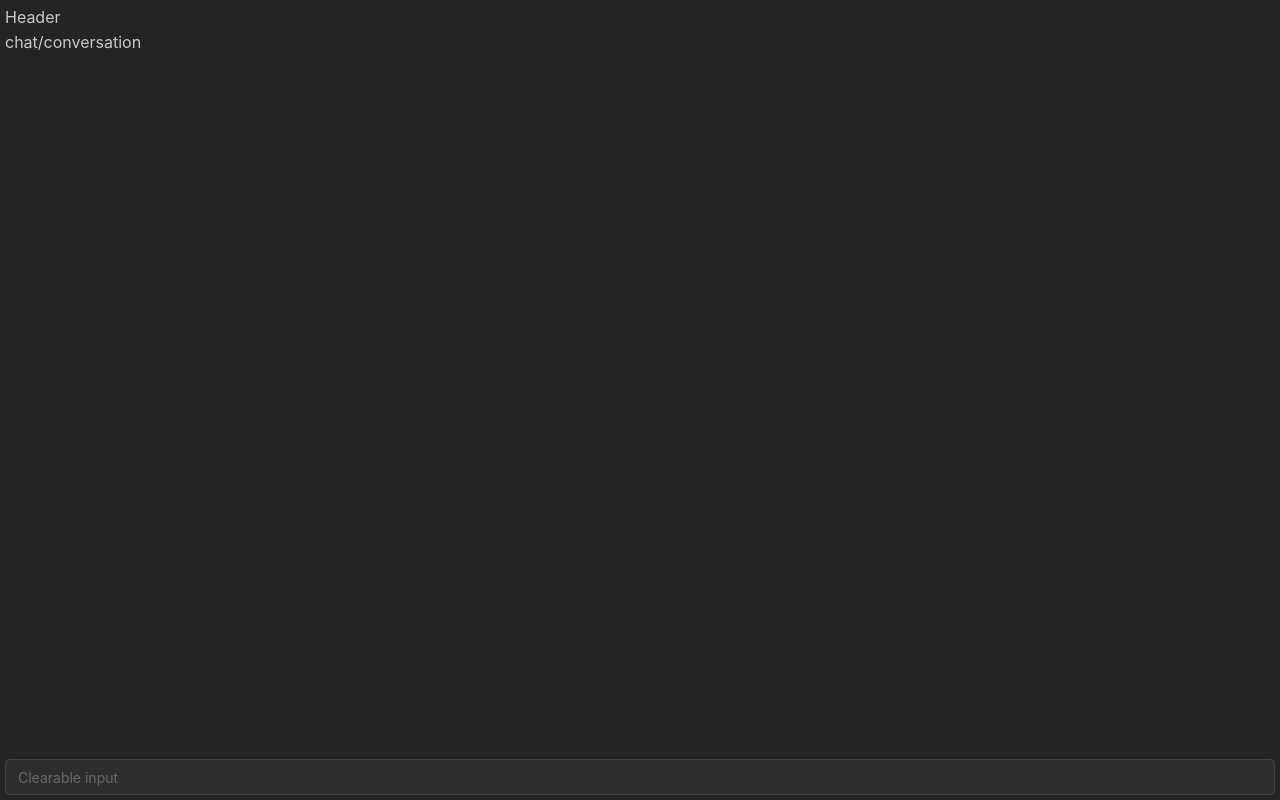
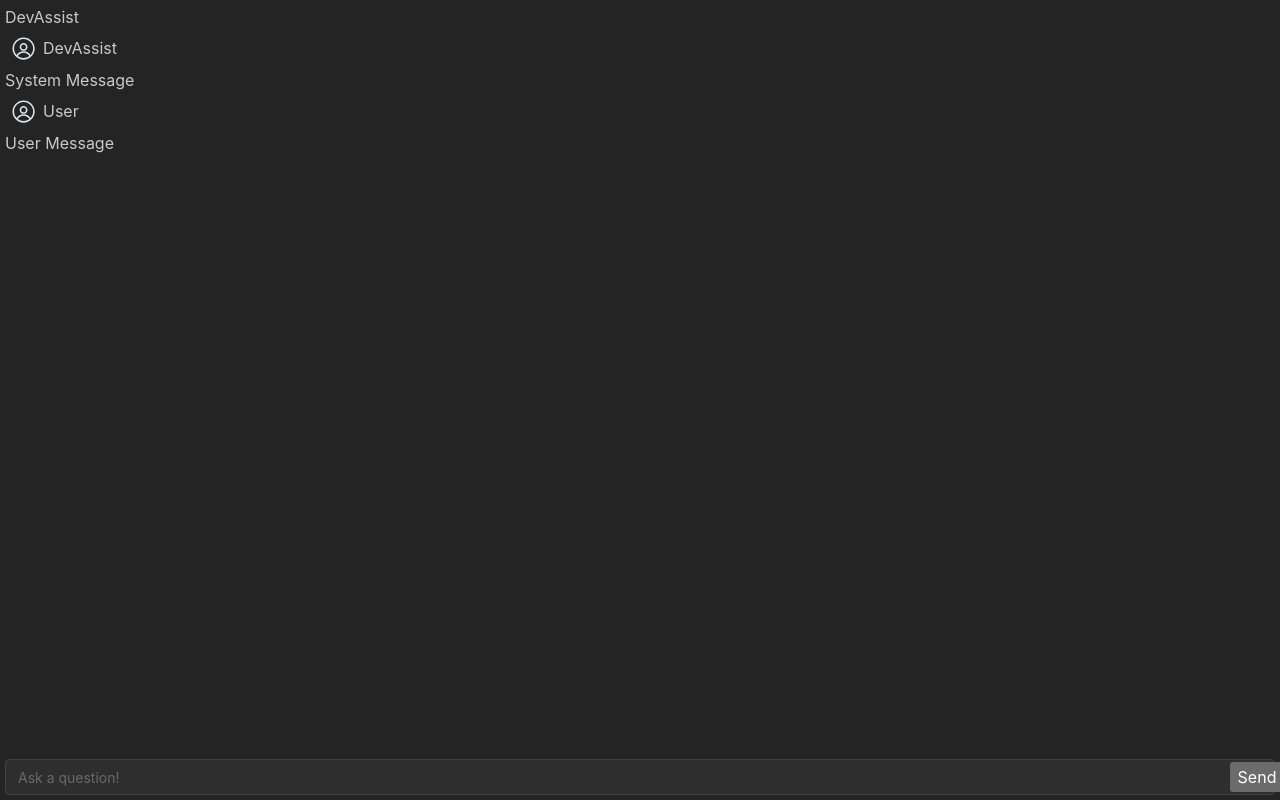
Before and after one commit to adithya1012/DevAssist_AI, a React (Create React App) app in the folder webview-ui/: page / in a window 1280 px wide. Built offline with nearby package versions, Linux system fonts and the light colour scheme.

Commit message:
Adds Header, ChatContainer, ChatInput, Layout, MessageContainer, SystemMessage, and UserMessage components

```diff
--- /dev/null
+++ b/webview-ui/src/components/Header.tsx
@@ -0,0 +1,9 @@
+const Header = () => {
+    return (
+        <div>
+            DevAssist
+        </div>
+    );
+}
+
+export default Header;
--- /dev/null
+++ b/webview-ui/src/components/chat/ChatContainer.tsx
@@ -0,0 +1,14 @@
+import SystemMessage from "./SystemMessage"
+import UserMessage from "./UserMessage"
+
+const ChatContainer = () => {
+    return (
+        // generate the chat container using the system message and user message components
+        <div>
+        <SystemMessage />
+        <UserMessage />
+        </div>
+    );
+}
+
+export default ChatContainer;
--- /dev/null
+++ b/webview-ui/src/components/chat/ChatInput.tsx
@@ -0,0 +1,24 @@
+import { TextInput } from "@mantine/core";
+import { useState } from "react";
+
+
+const ChatInput = () => {
+    const [value, setValue] = useState('');
+
+    return (
+        <TextInput
+        value={value}
+        mt="md"
+        onChange={(event) => setValue(event.currentTarget.value)}
+        rightSectionPointerEvents="all"
+        rightSection={
+            <button >
+              Send
+            </button>
+          }
+        placeholder="Ask a question!"
+      />
+    );
+}
+
+export default ChatInput;
--- a/webview-ui/src/components/chat/Layout.tsx
+++ b/webview-ui/src/components/chat/Layout.tsx
@@ -1,33 +1,17 @@
-import { Flex, Button, Input, CloseButton} from '@mantine/core';
-import { useDisclosure } from '@mantine/hooks';
-import { useState } from 'react';
+import Header from '../Header';
+import ChatContainer from './ChatContainer';
+import ChatInput from './ChatInput';
 
 
 
 const ChatLayout = () => {
-    const [value, setValue] = useState('');
     return (
         <div style={{padding:"5px", position:"fixed", top:0, left:0, right:0, bottom:0, display:"flex", flexDirection:"column", overflow:"hidden"}}>
-            <div>
-            Header
+            <Header />
+            <div style={{flexGrow:1, display:"flex"}}>
+                <ChatContainer />
             </div>
-            <div style={{flexGrow:1, display:"flex"}}>
-                chat/conversation
-            </div>
-            <div>
-            <Input
-        placeholder="Clearable input"
-        value={value}
-        onChange={(event) => setValue(event.currentTarget.value)}
-        rightSectionPointerEvents="all"
-        mt="md"
-        rightSection={
-          <button style={{ display: value ? undefined : 'none' }}>
-            Send
-          </button>
-        }
-      />
-            </div>
+            <ChatInput />
         </div>
       );
 };
--- /dev/null
+++ b/webview-ui/src/components/chat/MessageContainer.tsx
@@ -0,0 +1,15 @@
+import { Avatar, Container, Flex } from "@mantine/core";
+
+const MessageContainer = ({ children, isSystemMessage, ...props }: any) => {
+	return (
+		<Container p="0" m="0">
+			<Flex justify="flex-start" align="center">
+				<Avatar variant="transparent" radius="sm" size="md" src="" />
+				{isSystemMessage ? <span>DevAssist</span> : <span>User</span>}
+			</Flex>
+			{children}
+		</Container>
+	);
+};
+
+export default MessageContainer;
--- /dev/null
+++ b/webview-ui/src/components/chat/SystemMessage.tsx
@@ -0,0 +1,12 @@
+import { Avatar, Container } from "@mantine/core";
+import MessageContainer from "./MessageContainer";
+
+const SystemMessage = () => {
+    return (
+        <MessageContainer isSystemMessage>
+            System Message
+        </MessageContainer>
+    );
+}
+
+export default SystemMessage;
--- /dev/null
+++ b/webview-ui/src/components/chat/UserMessage.tsx
@@ -0,0 +1,12 @@
+import { Avatar, Container } from "@mantine/core";
+import MessageContainer from "./MessageContainer";
+
+const UserMessage = () => {
+    return (
+        <MessageContainer>
+            User Message
+        </MessageContainer>
+    );
+}
+
+export default UserMessage;
```
